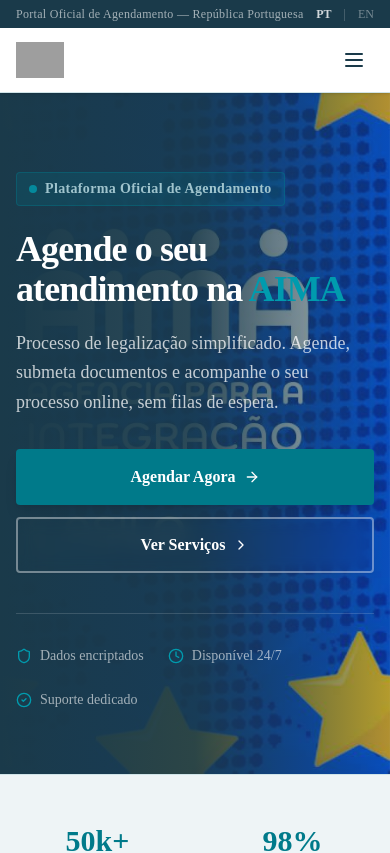
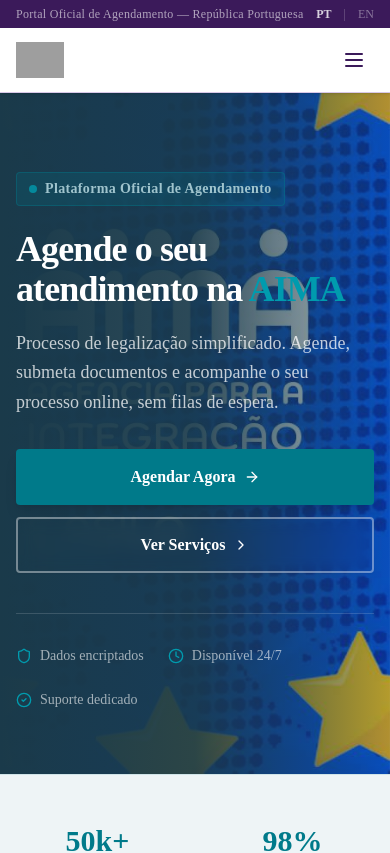
Before and after one commit to ALCIDES-CPU/solve, a Next.js app: page / in a window 390 px wide. Shown: the top 853 px of the page. Built offline with nearby package versions, Linux system fonts and the light colour scheme; grey boxes are pictures that could not be loaded.

Commit message:
Update navigation.tsx

```diff
--- a/components/navigation.tsx
+++ b/components/navigation.tsx
@@ -27,7 +27,7 @@ export function Navigation() {
   return (
     <nav className={`fixed top-0 left-0 right-0 z-50 transition-all duration-200 ${scrolled ? "shadow-md" : "shadow-sm"}`}>
       {/* Government top bar */}
-      <div className="bg-[#1A3A4A] py-1.5">
+      <div className="bg-[#3B1A5A] py-1.5">
         <div className="max-w-7xl mx-auto px-4 sm:px-6 lg:px-8 flex items-center justify-between">
           <span className="text-xs text-white/60 font-medium tracking-wide">
             Portal Oficial de Agendamento — República Portuguesa
@@ -41,7 +41,7 @@ export function Navigation() {
       </div>
 
       {/* Main header */}
-      <div className="bg-white border-b border-[#D0E4E8]">
+      <div className="bg-white border-b border-[#D8C8E8]">
         <div className="max-w-7xl mx-auto px-4 sm:px-6 lg:px-8">
           <div className="flex justify-between items-center h-16 lg:h-20">
             {/* Logo */}
@@ -59,7 +59,7 @@ export function Navigation() {
                 <Link
                   key={link.href}
                   href={link.href}
-                  className="px-4 py-2 text-[#1A3A4A] hover:text-[#007A8A] hover:bg-[#EEF4F6] rounded transition-colors text-sm font-semibold"
+                  className="px-4 py-2 text-[#3B1A5A] hover:text-[#5B2C83] hover:bg-[#F3EEF8] rounded transition-colors text-sm font-semibold"
                 >
                   {link.label}
                 </Link>
@@ -69,7 +69,7 @@ export function Navigation() {
             <div className="hidden md:flex items-center">
               <Button
                 asChild
-                className="bg-[#007A8A] text-white hover:bg-[#005F6E] rounded px-5 h-10 text-sm font-bold shadow-sm transition-colors"
+                className="bg-[#5B2C83] text-white hover:bg-[#3B1A5A] rounded px-5 h-10 text-sm font-bold shadow-sm transition-colors"
               >
                 <Link href="/agendar" className="flex items-center gap-2">
                   Agendar Atendimento
@@ -81,7 +81,7 @@ export function Navigation() {
             {/* Mobile Menu Button */}
             <button
               onClick={() => setIsOpen(!isOpen)}
-              className="md:hidden p-2 rounded hover:bg-[#EEF4F6] transition-colors text-[#1A3A4A]"
+              className="md:hidden p-2 rounded hover:bg-[#F3EEF8] transition-colors text-[#3B1A5A]"
               aria-label={isOpen ? "Fechar menu" : "Abrir menu"}
             >
               {isOpen ? <X className="h-6 w-6" /> : <Menu className="h-6 w-6" />}
@@ -92,14 +92,14 @@ export function Navigation() {
 
       {/* Mobile Menu */}
       {isOpen && (
-        <div className="md:hidden absolute top-full left-0 right-0 bg-white border-b border-[#D0E4E8] shadow-lg">
+        <div className="md:hidden absolute top-full left-0 right-0 bg-white border-b border-[#D8C8E8] shadow-lg">
           <div className="px-4 py-5">
             <div className="flex flex-col gap-1">
               {navLinks.map((link) => (
                 <Link
                   key={link.href}
                   href={link.href}
-                  className="text-[#1A3A4A] hover:text-[#007A8A] hover:bg-[#EEF4F6] py-3 px-3 rounded border-b border-[#EEF4F6] transition-colors text-base font-semibold"
+                  className="text-[#3B1A5A] hover:text-[#5B2C83] hover:bg-[#F3EEF8] py-3 px-3 rounded border-b border-[#F3EEF8] transition-colors text-base font-semibold"
                   onClick={() => setIsOpen(false)}
                 >
                   {link.label}
@@ -109,7 +109,7 @@ export function Navigation() {
               <div className="pt-4">
                 <Button
                   asChild
-                  className="w-full bg-[#007A8A] text-white hover:bg-[#005F6E] rounded h-12 text-base font-bold"
+                  className="w-full bg-[#5B2C83] text-white hover:bg-[#3B1A5A] rounded h-12 text-base font-bold"
                 >
                   <Link
                     href="/agendar"
```
